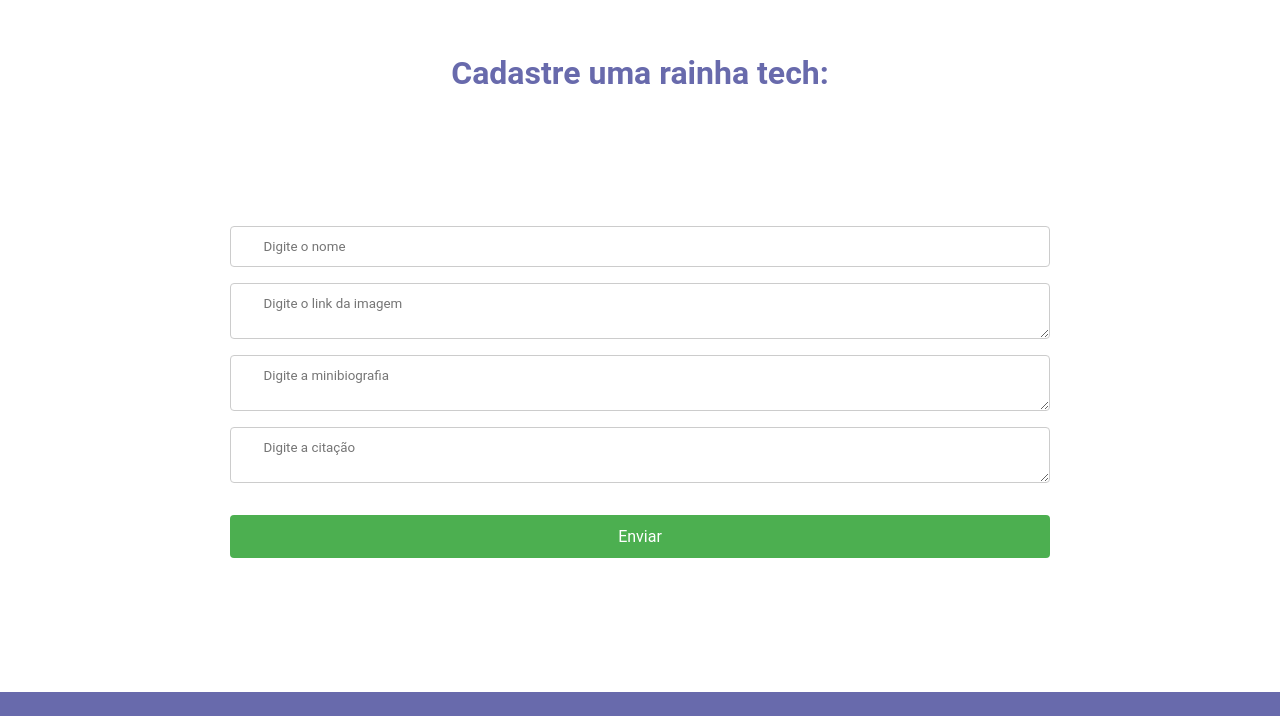
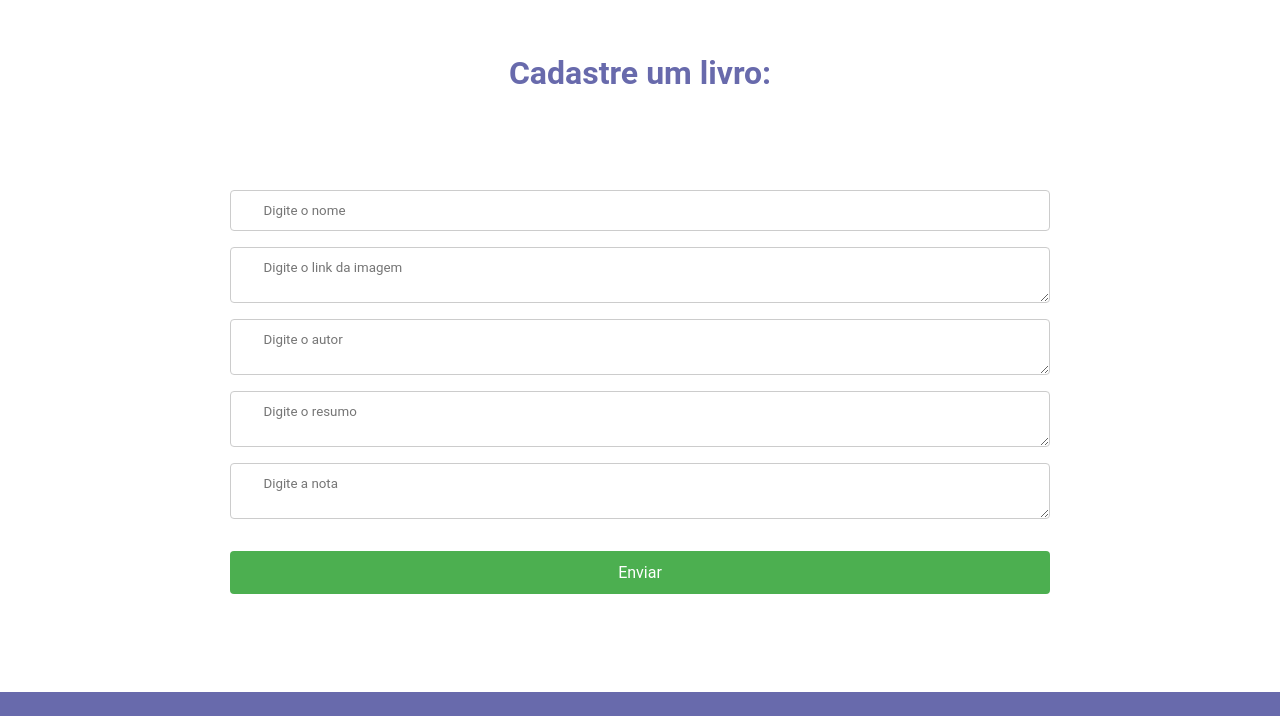
Before and after one commit to valtamachunas/react-livros, a React (Vite) app: page / in a window 1280 px wide. Shown: the part 775-1491 px from the top of the page. Built offline with nearby package versions, Linux system fonts and the light colour scheme; no server answers.

Commit message:
Alterações no content

```diff
--- a/index.html
+++ b/index.html
@@ -1,13 +1,16 @@
 <!DOCTYPE html>
 <html lang="en">
+
 <head>
   <meta charset="UTF-8" />
   <link rel="icon" type="image/svg+xml" href="/vite.svg" />
   <meta name="viewport" content="width=device-width, initial-scale=1.0" />
-    <title>Mulheres em Tech Brasil</title>
+  <title>Livros</title>
 </head>
+
 <body>
   <div id="root"></div>
   <script type="module" src="/src/main.jsx"></script>
 </body>
+
 </html>
--- a/src/components/Content.jsx
+++ b/src/components/Content.jsx
@@ -10,9 +10,10 @@ import styles from '../styles/content.module.css'
 export function Content() {
   const [repositories, setRepositories] = useState([])
   const [nome, setNome] = useState('')
-  const [minibio, setminibio] = useState('')
-  const [citacao, setCitacao] = useState('')
+  const [resumo, setResumo] = useState('')
+  const [autor, setAutor] = useState('')
   const [imagem, setImagem] = useState('')
+  const [nota, setNota] = useState('')
   const [success, setSuccess] = useState(false)
   const baseURL = 'https://nodejs-livros.onrender.com/livros'
 
@@ -28,29 +29,34 @@ export function Content() {
     setNome(event.target.value)
   }
 
-  function handleInputValueminibio(event) {
-    setminibio(event.target.value)
+  function handleInputValueResumo(event) {
+    setResumo(event.target.value)
   }
 
   function handleInputValueImagem(event) {
     setImagem(event.target.value)
   }
 
-  function handleInputValueCitacao(event) {
-    setCitacao(event.target.value)
+  function handleInputValueAutor(event) {
+    setAutor(event.target.value)
+  }
+
+  function handleInputValueNota(event) {
+    setNota(event.target.value)
   }
 
   function handleCreateMessage(event) {
     event.preventDefault()
 
-    console.log('mensagem enviada', nome, citacao, minibio, imagem)
+    console.log('mensagem enviada', nome, resumo, autor, imagem, nota)
 
     async function sendData() {
       await Axios.post(baseURL, {
         nome: nome,
-        citacao: citacao,
-        minibio: minibio,
-        imagem: imagem
+        resumo: resumo,
+        autor: autor,
+        imagem: imagem,
+        nota: nota
       })
       const response = await Axios.get(baseURL)
       setRepositories(response.data)
@@ -59,9 +65,10 @@ export function Content() {
 
     setSuccess(true)
     setNome('')
-    setminibio('')
     setImagem('')
-    setCitacao('')
+    setResumo('')
+    setAutor('')
+    setNota('')
   }
 
   return (
@@ -94,7 +101,7 @@ export function Content() {
         </div>
       </div>
       <div >
-        <h2 className={styles.projectsTitle}>Cadastre uma rainha tech:</h2>
+        <h2 className={styles.projectsTitle}>Cadastre um livro:</h2>
         <form  className={styles.form} onSubmit={handleCreateMessage}>
           <input
             onChange={handleInputValueNome}
@@ -109,15 +116,21 @@ export function Content() {
             className={styles.formTextArea}
           />
           <textarea
-            onChange={handleInputValueminibio}
-            placeholder="Digite a minibiografia"
-            value={minibio}
+            onChange={handleInputValueAutor}
+            placeholder="Digite o autor"
+            value={autor}
             className={styles.formTextArea}
           />
           <textarea
-            onChange={handleInputValueCitacao}
-            placeholder="Digite a citação"
-            value={citacao}
+            onChange={handleInputValueResumo}
+            placeholder="Digite o resumo"
+            value={resumo}
+            className={styles.formTextArea}
+          />
+          <textarea
+            onChange={handleInputValueNota}
+            placeholder="Digite a nota"
+            value={nota}
             className={styles.formTextArea}
           />
           <button className={styles.formButton} type="submit">Enviar</button>
```
Lines whose indentation alone changed are shown as unchanged.
